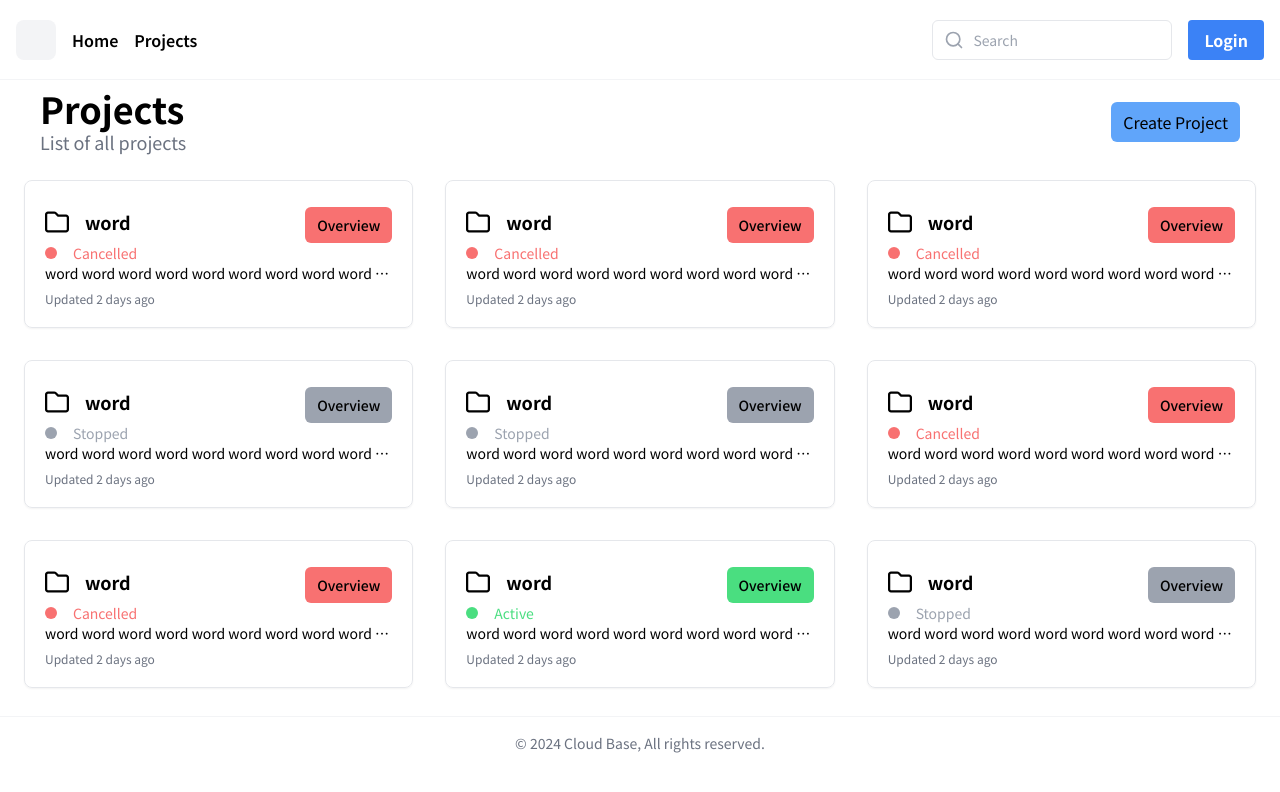
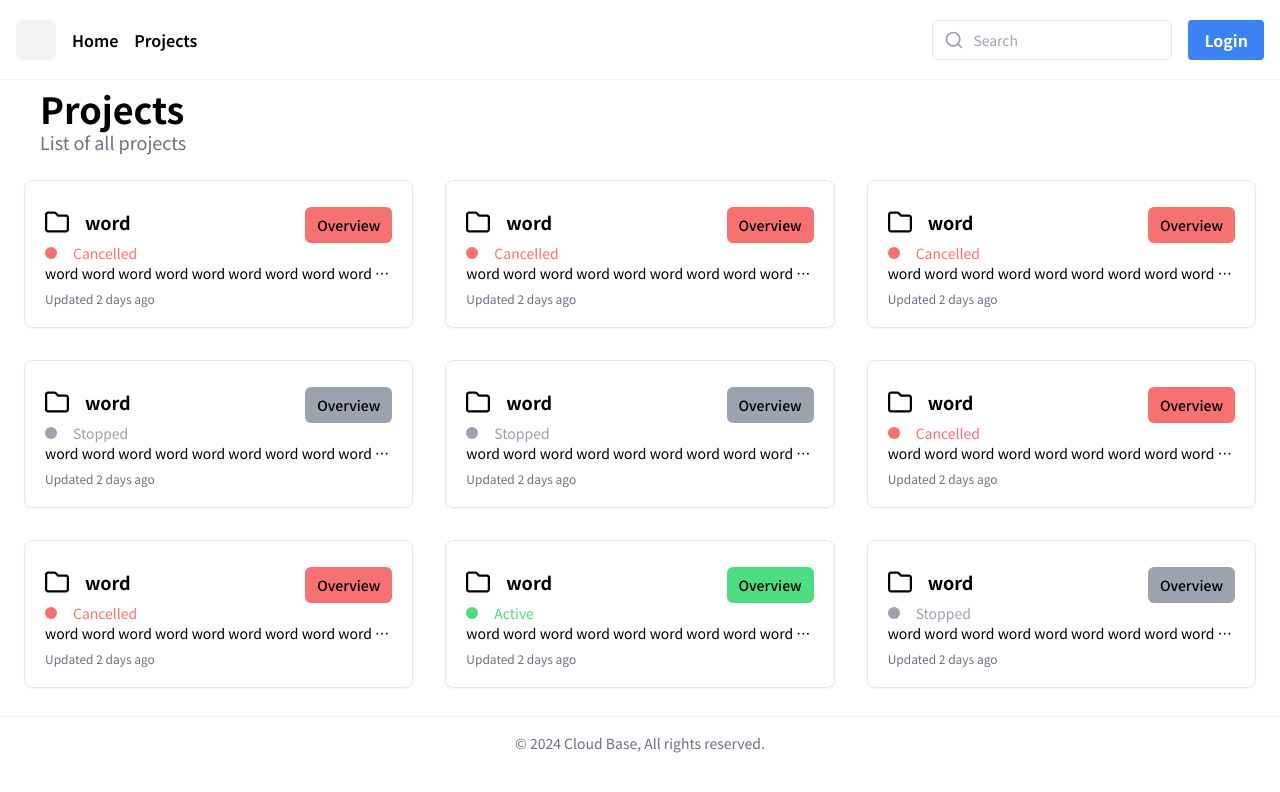
Before and after one commit to wwwcomcomcomcom/nexus-fe, a React (Vite) app: page /projects in a window 1280 px wide. Shown: the top 792 px of the page. Built offline with nearby package versions, Linux system fonts and the light colour scheme; no server answers.

Commit message:
Feat - hide create post button for guest

```diff
--- a/src/page/ProjectListPage.tsx
+++ b/src/page/ProjectListPage.tsx
@@ -1,8 +1,10 @@
 import { useNavigate } from "react-router-dom";
 import ProjectList from "../component/ProjectList.tsx";
+import { useUpdatedUserStore } from "../shared/api.ts";
 
 export default function ProjectListPage() {
   const navigate = useNavigate();
+  const userStore = useUpdatedUserStore();
   return (
     <div className="flex flex-col w-full h-full mt-2">
       <div className="flex flex-row w-full px-10 place-content-between">
@@ -10,9 +12,12 @@ export default function ProjectListPage() {
           <h1 className="text-4xl font-bold">Projects</h1>
           <p className="text-lg text-gray-500">List of all projects</p>
         </div>
-        <div className="flex flex-row items-center">
+        {
+          userStore.isLogin() && <div className="flex flex-row items-center">
           <button className="bg-blue-400 rounded-md h-10 px-3" onClick={()=>navigate("/createProject")}>Create Project</button>
         </div>
+        }
+
       </div>
       <ProjectList />
     </div>
```
